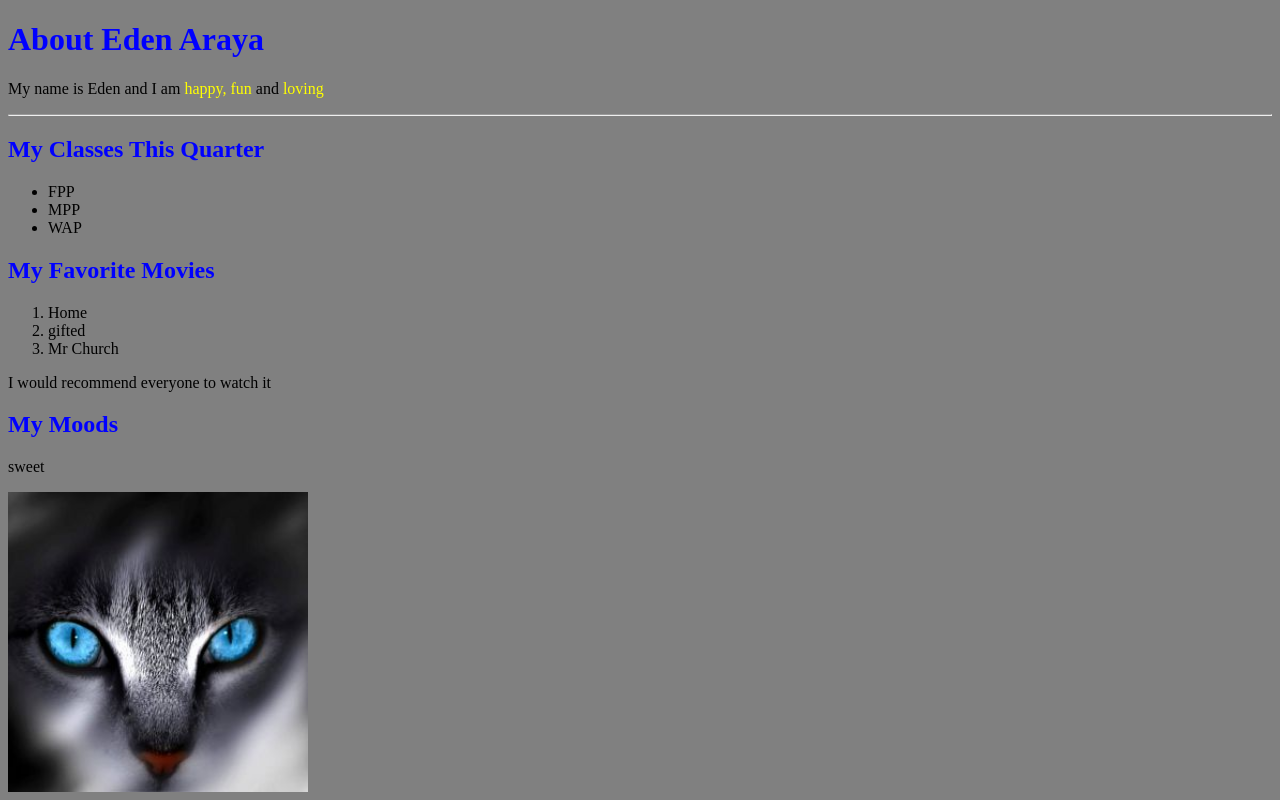
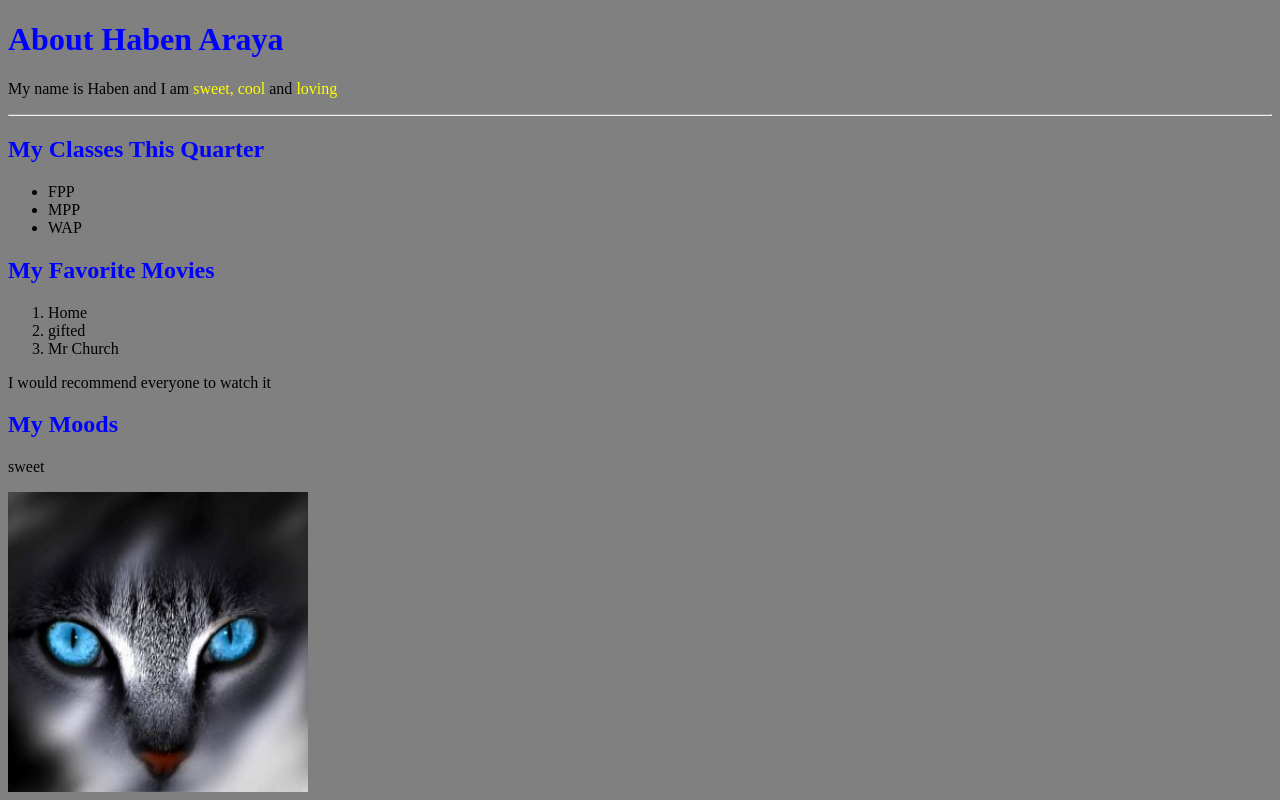
Before and after one commit to habenaraya/wap-assinment, a plain HTML site: page About me.html in a window 1280 px wide. Shown: the top 800 px of the page. Drawn offline with Linux system fonts and the light colour scheme.

Commit message:
Update About me.html

```diff
--- a/About me.html
+++ b/About me.html
@@ -8,9 +8,9 @@
     <link rel="stylesheet" href="About me.css">
 </head>
 <body>
-    <h1>About Eden Araya</h1>
+    <h1>About Haben Araya</h1>
 
-    <p>My name is Eden and I am <span id="first">happy,</span> <span id="first">fun</span> and <span id="first">loving</span></p>
+    <p>My name is Haben and I am <span id="first">sweet,</span> <span id="first">cool</span> and <span id="first">loving</span></p>
         <hr>
 
     <h2>My Classes This Quarter</h2>
```
